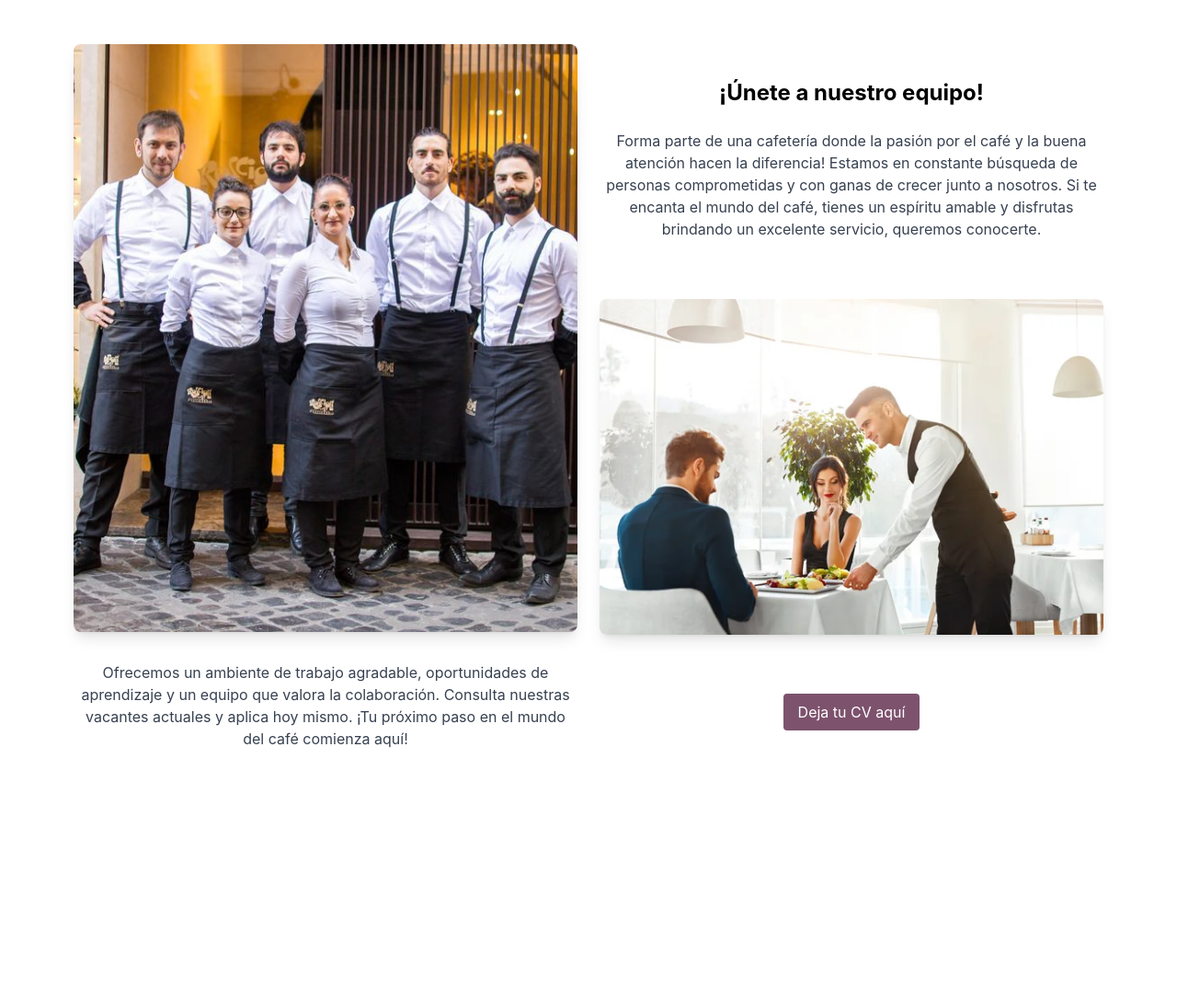
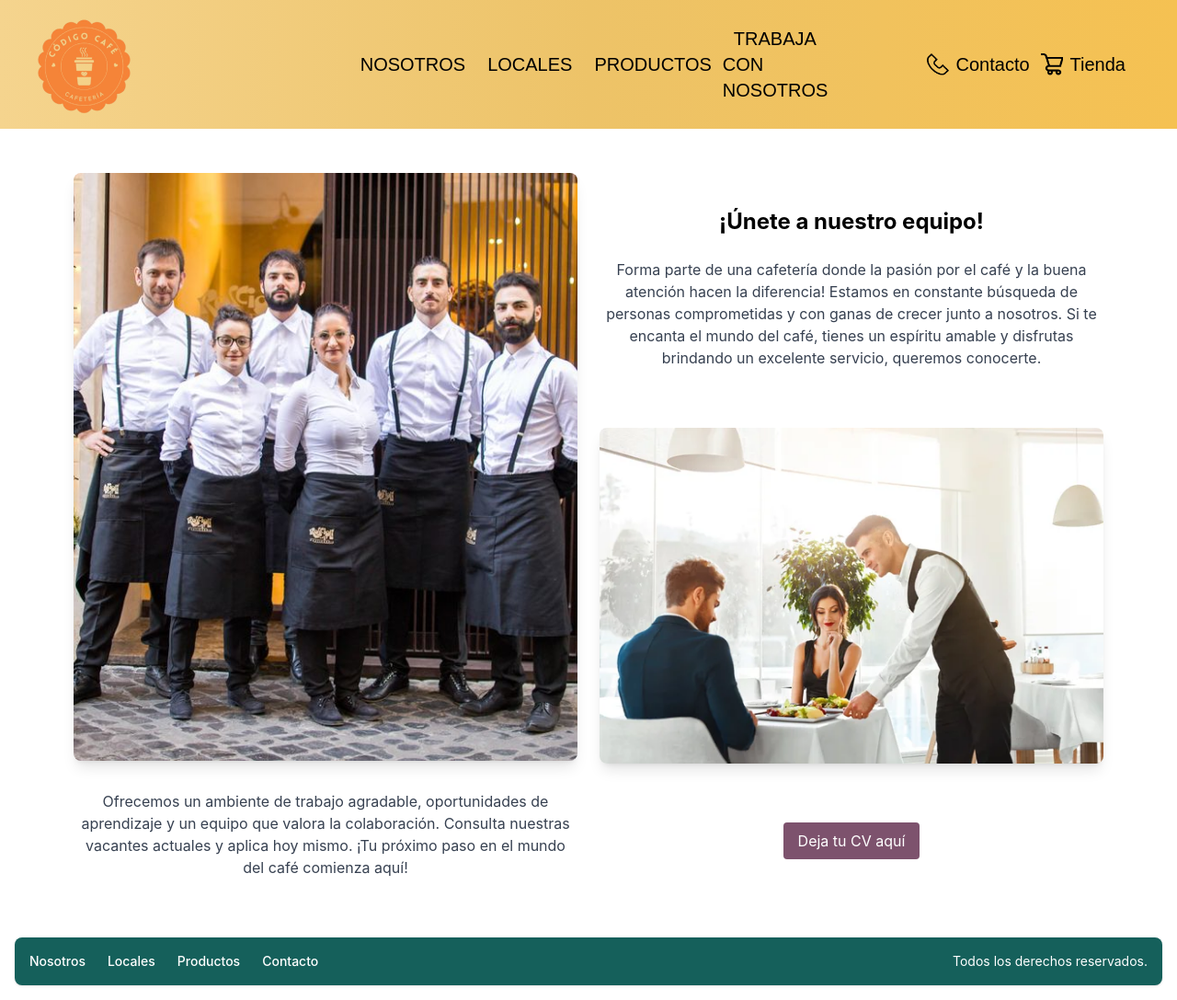
Before and after one commit to Leonardo-Valtorta/codigo-cafe, a Next.js app: page /trabajaConNosotros in a window 1280 px wide. Shown: the whole page at 92% size. Before the commit the page ends 879 px from the top, so only its background shows below. Built offline with nearby package versions, Linux system fonts and the light colour scheme; a web font is replaced by a local one.

Commit message:
Se agregó nav y footer a la página "Trabaja con nosotros"

```diff
--- a/src/pages/trabajaConNosotros.jsx
+++ b/src/pages/trabajaConNosotros.jsx
@@ -1,7 +1,11 @@
+import Footer from '@/components/Footer';
+import Header from '@/components/Header';
 import React from 'react';
 
 const TrabajaConNosotros = () => {
   return (
+    <>
+    <Header />
     <section className="rounded-lg font-sans flex flex-col items-center gap-6 md:gap-24 md:flex-row md:justify-around lg:px-12 m-8">
       <h2 className="text-[24px] font-bold md:hidden">TRABAJA CON NOSOTROS</h2>
 
@@ -32,6 +36,8 @@ const TrabajaConNosotros = () => {
         </div>
       </div>
     </section>
+    <Footer />
+    </>
   );
 };
 
```
